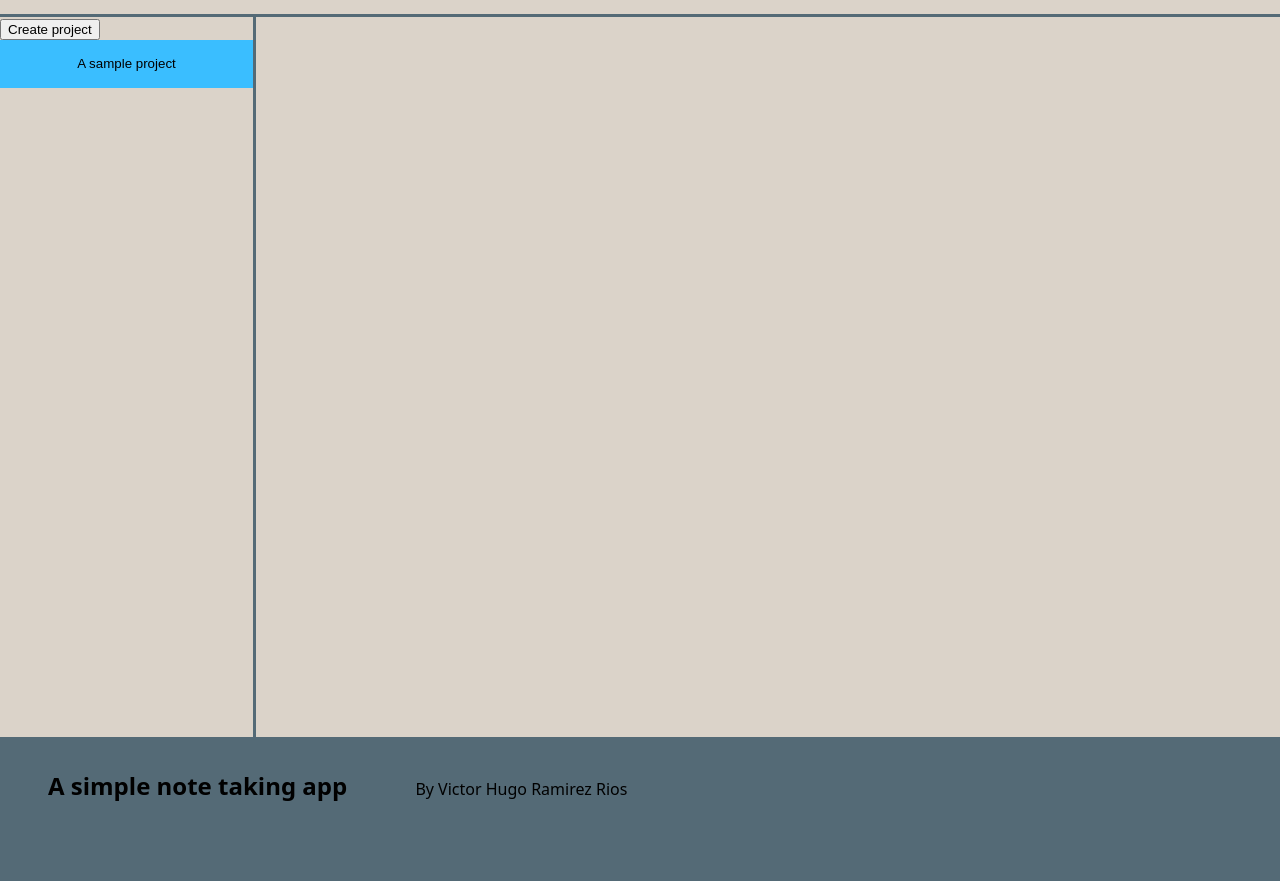
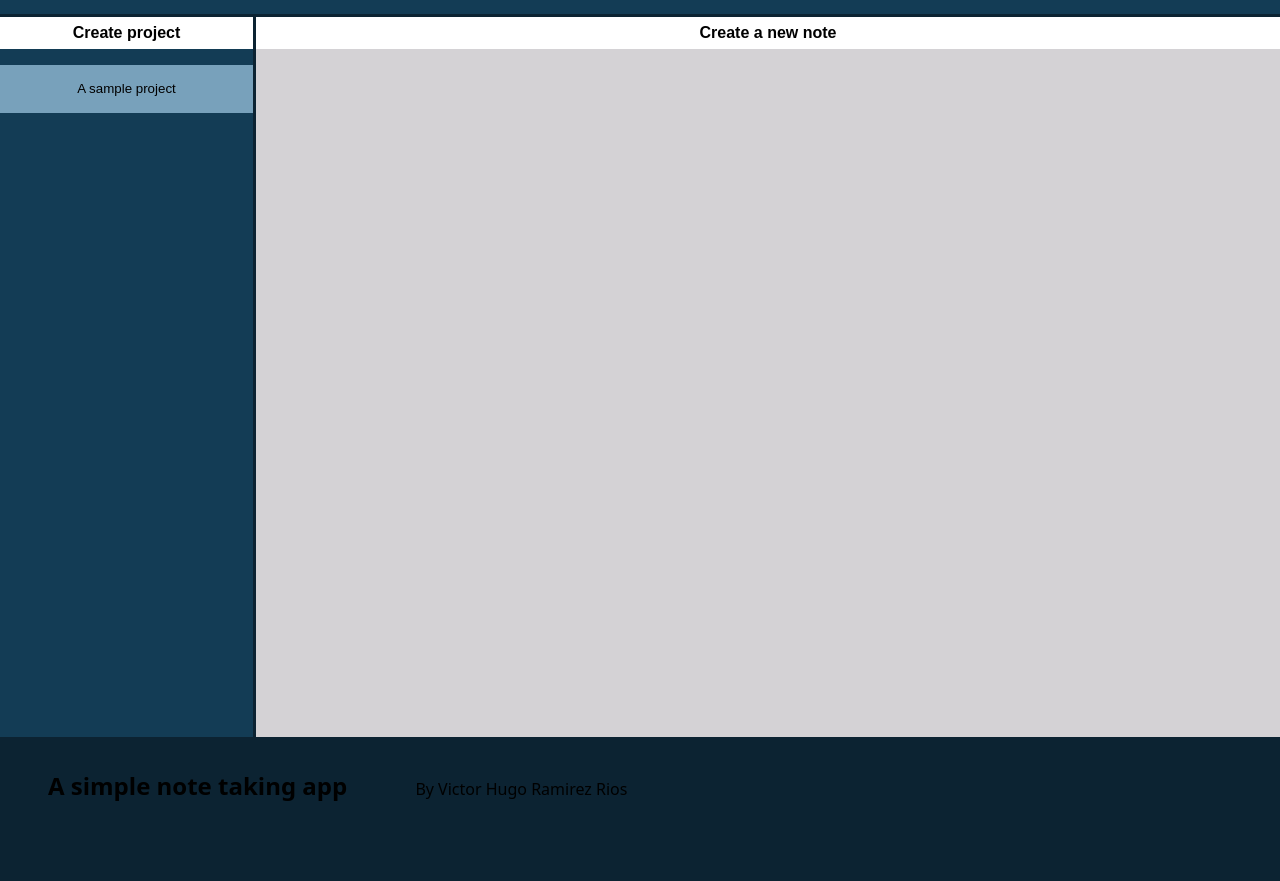
Before and after one commit to VictorHRRios/a-simple-note-app, a website built with webpack: page src/template.html in a window 1280 px wide. Shown: the part 88-969 px from the top of the page. Built offline with nearby package versions, Linux system fonts and the light colour scheme.

Commit message:
fix repeated notes bug and change colors

```diff
--- a/src/dom.js
+++ b/src/dom.js
@@ -10,23 +10,22 @@ export const createButton = (onClickHandler) => {
 }
 
 
-export const updateNotes = (event) => {
+export const selectProject = (event) => {
     const clickedProjectId = parseInt(event.target.getAttribute('data-id'));
-    const noteDisplay = document.querySelector('div.notes');
-    const createNote = createButton(showDialogNote)
-
-    noteDisplay.textContent = '';
-    noteDisplay.style.backgroundColor = "#D4D2D5";
-    createNote.textContent = 'Create a new note'
-    createNote.classList.add('new-note-button');
     projectSelection = clickedProjectId;
-
-    noteDisplay.appendChild(createNote);
     updateSidebar();
     displayNotes();
 }
 
-const displayNotes = () => {
+export const displayNotes = () => {
+    const noteDisplay = document.querySelector('div.notes');
+    const buttonNewNote = createButton(showDialogNote)
+
+    noteDisplay.textContent = '';
+    noteDisplay.style.backgroundColor = "#D4D2D5";
+    buttonNewNote.textContent = 'Create a new note'
+    noteDisplay.appendChild(buttonNewNote);
+    buttonNewNote.classList.add('new-note-button');
     for (let element of projects[projectSelection].getList()) {
         createNote(element);
     }
@@ -53,14 +52,14 @@ export const updateSidebar = () => {
     const projectsContainer = document.querySelector('div.project-container');
     projectsContainer.textContent = '';
     for (let [index, item] of projects.entries()) {
-        const button = createButton(updateNotes);
+        const button = createButton(selectProject);
         button.classList.add('project');
         button.setAttribute(`data-id`, index)
         button.textContent = item.title;
         projectsContainer.appendChild(button);
     }
     const currentlySelected = document.querySelector(`[data-id="${projectSelection}"]`)
-    currentlySelected.style.backgroundColor = "#3ABEFF";
+    currentlySelected.classList.add('selected-project');
 }
 
 
@@ -74,22 +73,7 @@ const showDialogNote = () => {
     cancelDialog.addEventListener('click', closeDialog);
 }
 
-const showDialogProject = () => {
-    const dialog = document.querySelector(`dialog.create-project`);
-    dialog.showModal();
-    const acceptDialog = document.querySelector(`form.create-project`);
-    console.table(acceptDialog.elements)
-    acceptDialog.addEventListener('submit', confirmProject);
-    const cancelDialog = document.querySelector('button.cancel');
-    cancelDialog.addEventListener('click', closeDialog);
-}
-
-const createProject = (function() {
-    const createProjectButton = document.querySelector('.button-project');
-    createProjectButton.addEventListener('click', showDialogProject);
-})()
-
-const closeDialog = (event) => {
+export const closeDialog = (event) => {
     const dialog = document.querySelector('dialog');
     event.preventDefault();
     dialog.close()
@@ -109,7 +93,7 @@ const confirmNote = (event) => {
     displayNotes();
 }
 
-const confirmProject = (event) => {
+export const confirmProject = (event) => {
     const dialog = document.querySelector('dialog.create-project');
     event.preventDefault();
     const formData = new FormData(event.target);
--- a/src/index.js
+++ b/src/index.js
@@ -1,9 +1,27 @@
 import "./styles.css"
-import {updateSidebar} from './dom.js'
+import {updateSidebar, confirmProject, closeDialog, displayNotes} from './dom.js'
 import {projects, Project} from './data.js'
 
 const defaultSidebar = (function(){
     let newProject = new Project("A sample project");
     projects.push(newProject);
     updateSidebar();
+    displayNotes();
 })();
+
+
+
+const showDialogProject = () => {
+    const dialog = document.querySelector(`dialog.create-project`);
+    dialog.showModal();
+    const acceptDialog = document.querySelector(`form.create-project`);
+    console.table(acceptDialog.elements)
+    acceptDialog.addEventListener('submit', confirmProject);
+    const cancelDialog = document.querySelector('button.cancel');
+    cancelDialog.addEventListener('click', closeDialog);
+}
+
+const createProject = (function() {
+    const createProjectButton = document.querySelector('.button-project');
+    createProjectButton.addEventListener('click', showDialogProject);
+})()
--- a/src/styles.css
+++ b/src/styles.css
@@ -1,12 +1,13 @@
 body {
     height: 100vh;
     margin: 0;
-    background-color: #DBD3C9;
+    background-color: #133C55;
     font-family: system-ui, -apple-system, BlinkMacSystemFont, 'Segoe UI', Roboto, Oxygen, Ubuntu, Cantarell, 'Open Sans', 'Helvetica Neue', sans-serif;
 }
 
 header {
-    border-bottom: 3px solid #546A76;
+    color: #A0BDCF;
+    border-bottom: 3px solid #0C2332;
     padding: .5rem 1rem .5rem 2rem;
 }
 
@@ -17,12 +18,12 @@ header {
 }
 
 .side-navigation {
-    border-right: 3px solid #546A76;
+    border-right: 3px solid #0C2332;
 }
 
 footer {
     padding: 2rem;
-    background-color: #546A76;
+    background-color: #0C2332;
     height: 10vh;
 }
 
@@ -37,12 +38,39 @@ footer > div {
 }
 
 .project-container {
+    margin-top: 1rem;
     display: grid;
     gap: 1rem;
 }
 
-button.project {
+
+.button-project:hover, .new-note-button:hover {
+    background-color: #BFD7EA;
+}
+
+.new-note-button, .button-project {
+    font-size: 1rem;
+    font-weight: 700;
+    width: 100%;
+    height: 2rem;
+    background-color: white;
     display: block;
+    border: 0;
+}
+
+.project {
     height: 3rem;
     border: 0;
 }
+
+.project:hover {
+    background-color: #78A1BB;
+}
+
+.selected-project {
+    background-color: #78A1BB;
+}
+
+.selected-project:hover {
+    background-color: #A0BDCF;
+}
```
